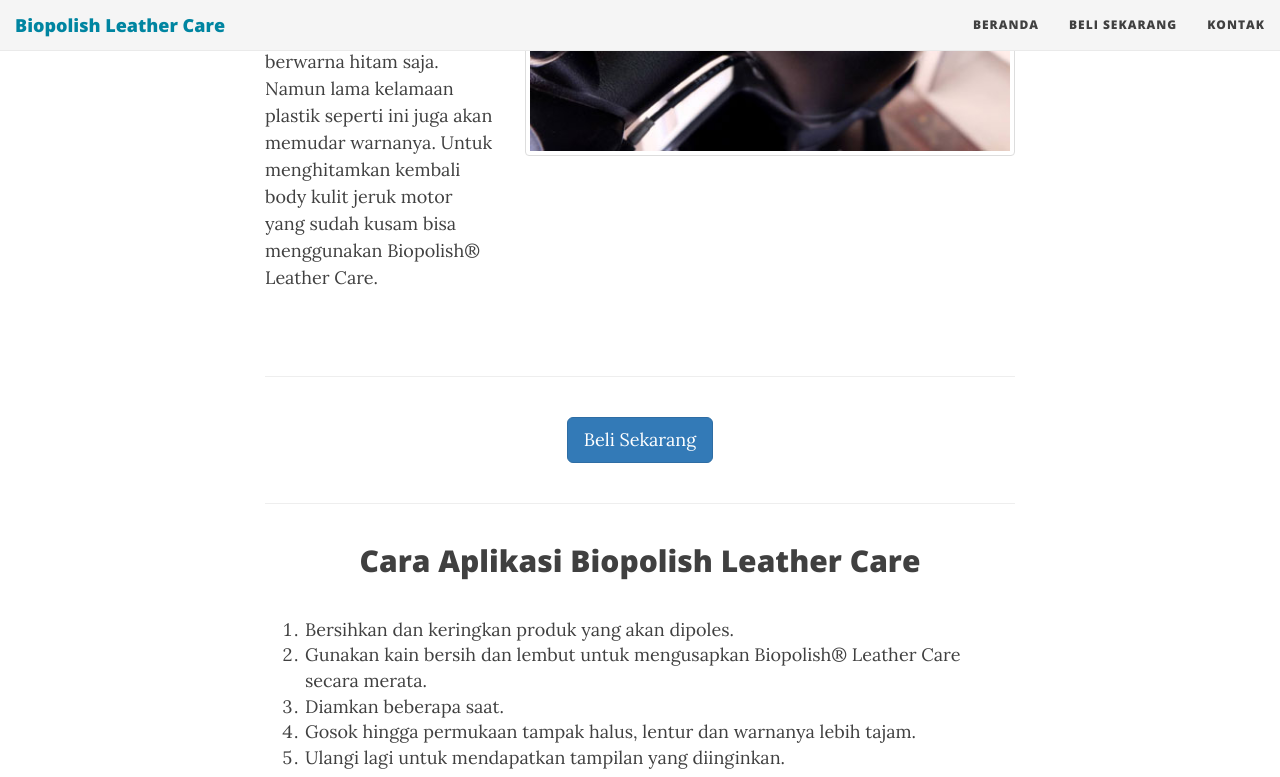
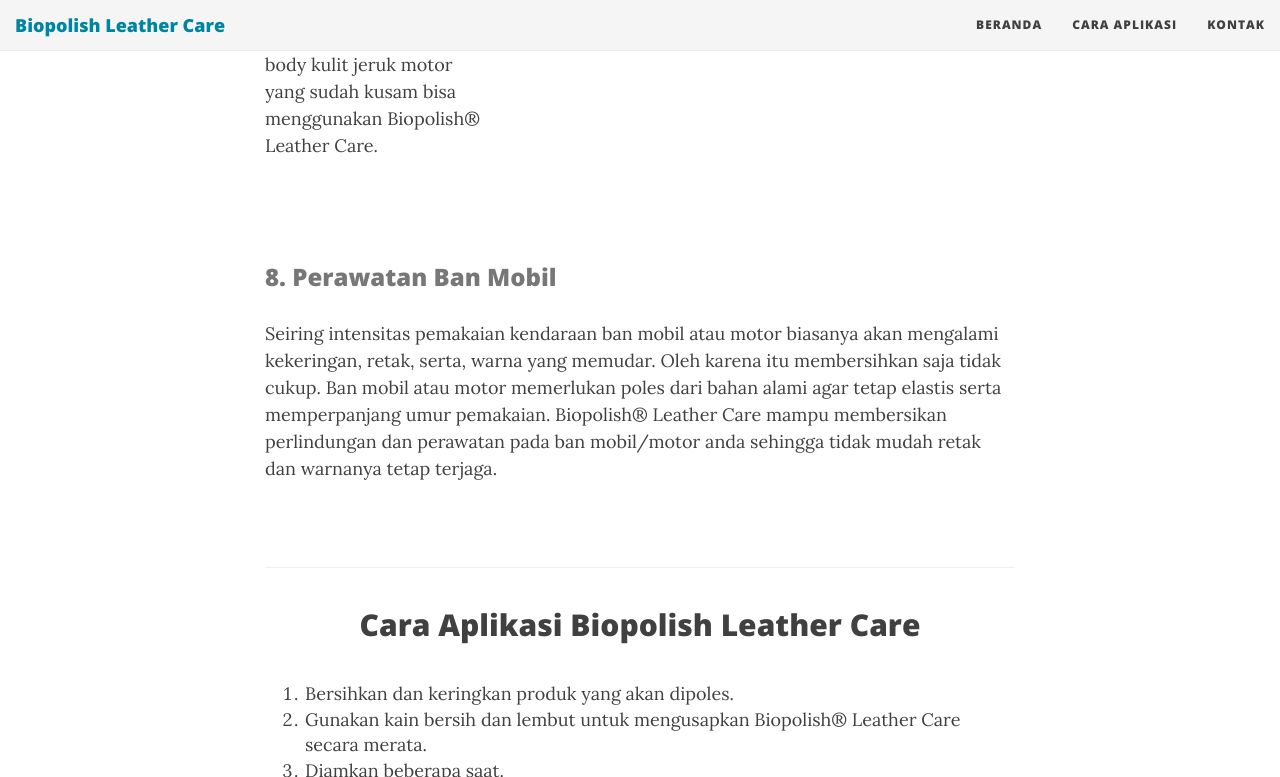
Before and after one commit to bioleathercare/bioleathercare.github.io, a Jekyll site: the page built from index.html, in a window 1280 px wide and 900 px high, scrolled down 4642 px, cut to the strip 0-777 px from the top of the window. Built offline with Jekyll 4.4.1, drawn with Linux system fonts in a browser that asks for light colours; nearby versions of some CDN libraries; the list of posts is cut into pages by our own code; some of the changed text lies outside the part shown.

Commit message:
Edit Stop Sales

```diff
--- a/_config.yml
+++ b/_config.yml
@@ -24,7 +24,7 @@ description: "Semir serbaguna 100% natural untuk perawatan produk kulit seperti
 # List of links in the navigation bar
 navbar-links:
   Beranda: ""
-  Beli Sekarang: "#belisekarang"
+  Cara Aplikasi: "#aplikasi"
   Kontak: "#kontak"
 #  Artikel Perawatan:
 #    - Jaket: "artikel/#jaket"
--- a/_includes/header.html
+++ b/_includes/header.html
@@ -36,9 +36,11 @@
 		  {% endif %}
 
       {% if page.url == "/" %}
+      <!--
       <div class="belisekarang m-t-md">
         <a href="https://tokopedia.link/NlHzA0SsRR" type="button" class="btn btn-primary btn-lg" target="_blank">Beli Sekarang</a>
       </div>
+      -->
        {% endif %}
 
 		  {% if include.type == "post" %}
--- a/index.html
+++ b/index.html
@@ -26,9 +26,11 @@ bigimg: /img/biopolish-splash-prod.jpg
     <li class="list-group-item">Mencegah Permukaan Pecah Dan Mengelupas</li>
     <li class="list-group-item">Anti Air (Water Repellant)</li>
   </ul>
+  <!--
   <div class="belisekarang m-t-md text-center">
     <a href="https://tokopedia.link/NlHzA0SsRR" type="button" class="btn btn-primary btn-lg" target="_blank">Beli Sekarang</a>
   </div>
+  -->
 </section>
 
 <hr class="m-b-xl">
@@ -105,15 +107,24 @@ bigimg: /img/biopolish-splash-prod.jpg
       <img class="img-thumbnail" src="/img/perawatan-body-motor.jpg">
     </div>
   </div>
-  <hr class="m-b-xl">
+  <!-- Ban Mobil -->
+  <div class="row m-b-xl">
+    <div class="col-xs-12 m-b">
+      <h3 class="text-muted">8. Perawatan Ban Mobil</h3>
+      <p>Seiring intensitas pemakaian kendaraan ban mobil atau motor biasanya akan mengalami kekeringan, retak, serta, warna yang memudar. Oleh karena itu membersihkan saja tidak cukup. Ban mobil atau motor memerlukan poles dari bahan alami agar tetap elastis serta memperpanjang umur pemakaian. Biopolish® Leather Care mampu membersikan perlindungan dan perawatan pada ban mobil/motor anda sehingga tidak mudah retak dan warnanya tetap terjaga.</p>
+    </div>
+  </div>
+
+  <!--
   <div class="belisekarang m-t-md text-center">
     <a href="https://tokopedia.link/NlHzA0SsRR" type="button" class="btn btn-primary btn-lg" target="_blank">Beli Sekarang</a>
   </div>
+  -->
 </section>
 
 <hr class="m-b-xl">
 
-<section class="m-b-xl">
+<section class="m-b-xl" id="aplikasi">
   <h2 class="text-center m-b-xl">Cara Aplikasi Biopolish Leather Care</h2>
   <ol>
     <li>Bersihkan dan keringkan produk yang akan dipoles.</li>
@@ -137,6 +148,7 @@ bigimg: /img/biopolish-splash-prod.jpg
 
 <hr class="m-b-xl">
 
+<!--
 <section id="belisekarang" class="m-b-xl">
   <h2 class="text-center m-b-xl">Harga Biopolish Leather Care</h2>
   <div class="jumbotron text-center">
@@ -148,6 +160,7 @@ bigimg: /img/biopolish-splash-prod.jpg
   </div>
   <div class="center-block text-center"><img src="/img/logo-jasa-kirim.png"></div>
 </section>
+-->
 
 <hr class="m-b-xl">
 
@@ -270,5 +284,5 @@ bigimg: /img/biopolish-splash-prod.jpg
   {% endif %}
 </ul>
 {% endif %}
-
+-->
 {% endcomment %}
```
Also changed, not shown: other parts of index.html (+2 -1 lines), _drafts/aboutme.md (deleted, +0 -16 lines).
